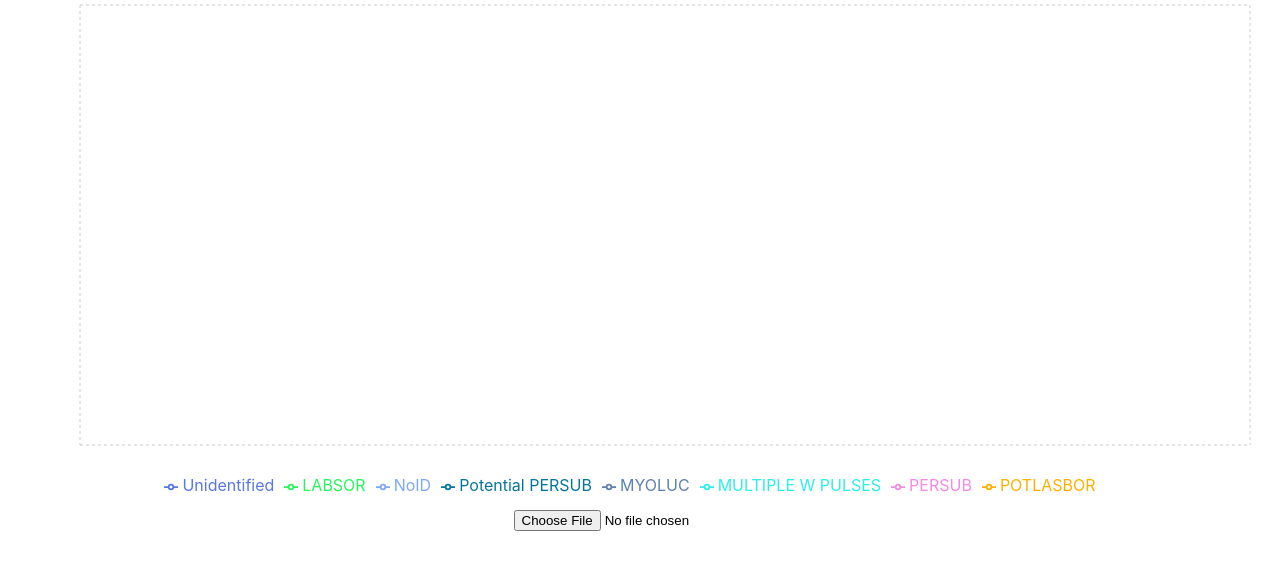
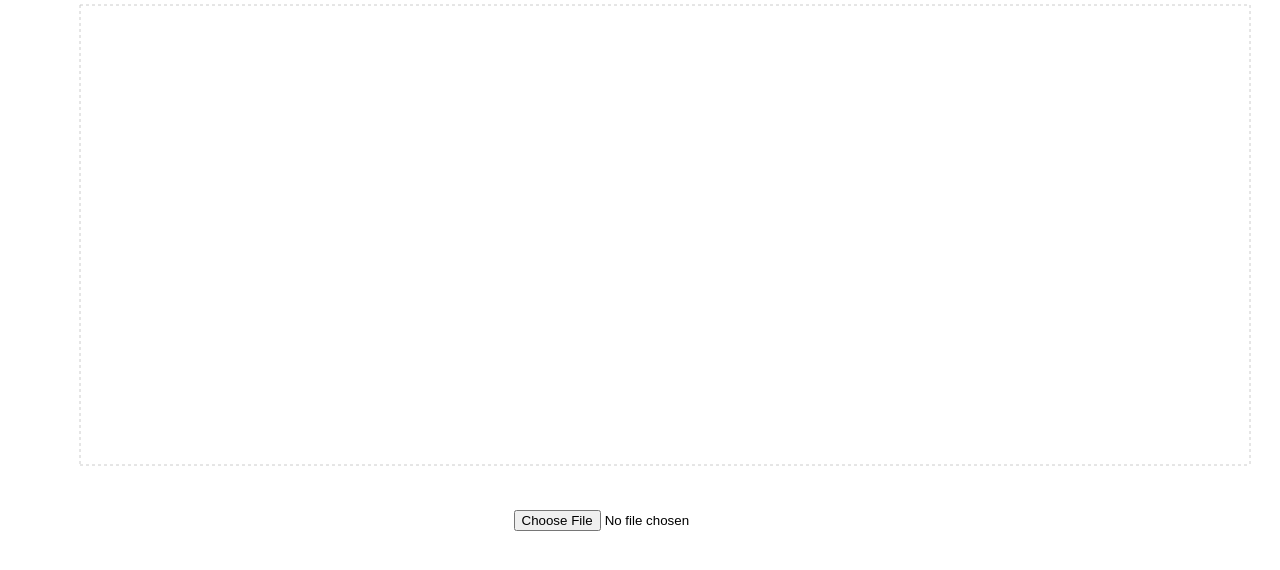
Before and after one commit to danholodak/Bat-Data, a React (Create React App) app: page / in a window 1280 px wide. Shown: the top 570 px of the page. Built offline with nearby package versions, Linux system fonts and the light colour scheme.

Commit message:
Convert json from bat csv into format required for timeline graph, and make a new component for handling tree data

```diff
--- a/src/App.js
+++ b/src/App.js
@@ -1,6 +1,7 @@
 import logo from './logo.svg';
 import './App.css';
-import Example from './components/examplechart';
+import BatTimeline from './components/batTimeline';
+import TreeWidths from './components/treeWidths';
 
 function App() {
   return (
@@ -19,7 +20,7 @@ function App() {
           Learn React
         </a>
       </header> */}
-      <Example></Example>
+      <TreeWidths></TreeWidths>
     </div>
   );
 }
--- a/src/components/examplechart.jsx
+++ b/src/components/batTimeline.jsx
@@ -5,8 +5,10 @@ import { useState } from 'react';
 
 const getBatId = (recording) => recording["MANUAL ID"] || recording["AUTO ID"] || recording["ALTERNATE 1"] || recording["ALTERNATE 2"] || "Unidentified";
 const getRandomColor = () => "#" + ((1 << 24) * Math.random() | 0).toString(16).padStart(6, "0");
+// change this to use day vs hour vs minute
+const getTimePoint = recording => `${recording.DATE}-${recording.HOUR}-${recording.TIME?.split(":")[1]}`;
 
-export default function Example(){
+export default function BatTimeline(){
   // static demoUrl = 'https://codesandbox.io/s/simple-line-chart-kec3v';
   const [batRawData, setBatRawData] = useState([]);
   const [batChartData, setBatChartData] = useState([]);
@@ -19,13 +21,12 @@ export default function Example(){
         console.log(results.data)
 
         setBatRawData(results.data)
-        // for each day present in raw data, make a data point
-        // get all bat kinds we know about, and for each day, set to zero
-        // then for each bat point we see, increment the data for that bat kind on that day
-        // batRawData[i].DATE, batRawData[i]["AUTO ID"], batRawData[i]["ALTERNATE 1"], batRawData[i]["ALTERNATE 2"], batRawData[i]["MANUAL ID"]
-        const dates = results.data.map(recording => recording.DATE);
-        const distinctDates = [...new Set(dates)];
-        console.log(distinctDates);
+        // Get distinct dates
+        const datesWithHours = results.data.map(recording => getTimePoint(recording));
+        const distinctDatesWithHours = [...new Set(datesWithHours)];
+        console.log(distinctDatesWithHours);
+
+        // Get distinct bats
         const batIds = results.data.map(recording => getBatId(recording));
         const distinctBatIds = [...new Set(batIds)];
         console.log(distinctBatIds);
@@ -35,21 +36,24 @@ export default function Example(){
           return dataPoint;
         });
 */
+        // Create a hash map of date:object, where the object has each kind of bat
         const dataPoints = {};
-        distinctDates.forEach(date => {
-          const dataPoint = {DATE: date};
+        distinctDatesWithHours.forEach(timePoint => {
+          const dataPoint = {timePoint: timePoint};
           distinctBatIds.forEach(batId => dataPoint[batId] = 0);
-          dataPoints[date] = dataPoint;
+          dataPoints[timePoint] = dataPoint;
         })
         console.log(dataPoints);
 
+        // Update each object with how many of each bat we heard that day
         results.data.forEach(recording => {
           const batId = getBatId(recording);
-          dataPoints[recording.DATE][batId]++;
+          dataPoints[getTimePoint(recording)][batId]++;
         })
 
-        const finalDataPointsList = Object.keys(dataPoints).map(date => {
-          const final = {...dataPoints[date]};
+        // Convert the hashmap into a list
+        const finalDataPointsList = Object.keys(dataPoints).map(timePoint => {
+          const final = {...dataPoints[timePoint]};
           return final;
         })
         console.log(finalDataPointsList);
@@ -59,11 +63,6 @@ export default function Example(){
       },
     });
   };
-
-  // TODO: why doesn't this work :')
-  const chartLines = batLines.map(batId => {
-    <Line type="monotone" dataKey={batId} stroke={getRandomColor()} activeDot={{ r: 8 }} />
-  });
 
   // render() {
     return (
@@ -82,18 +81,11 @@ export default function Example(){
           }}
         >
           <CartesianGrid strokeDasharray="3 3" />
-          <XAxis dataKey="DATE" />
+          <XAxis dataKey="diameter" />
           <YAxis />
           <Tooltip />
           <Legend />
-          <Line type="monotone" dataKey="Unidentified" stroke={getRandomColor()}  />
-          <Line type="monotone" dataKey="LABSOR" stroke={getRandomColor()} />
-          <Line type="monotone" dataKey="NoID" stroke={getRandomColor()} />
-          <Line type="monotone" dataKey="Potential PERSUB" stroke={getRandomColor()} />
-          <Line type="monotone" dataKey="MYOLUC" stroke={getRandomColor()}  />
-          <Line type="monotone" dataKey="MULTIPLE W PULSES" stroke={getRandomColor()} />
-          <Line type="monotone" dataKey="PERSUB" stroke={getRandomColor()}/>
-          <Line type="monotone" dataKey="POTLASBOR" stroke={getRandomColor()} />
+          { batLines.map(batId => <Line type="monotone" dataKey={batId} stroke={getRandomColor()}/>)}
         </LineChart>
       </ResponsiveContainer>}
 
--- /dev/null
+++ b/src/components/treeWidths.jsx
@@ -0,0 +1,103 @@
+import React, { PureComponent } from 'react';
+import { LineChart, Line, XAxis, YAxis, CartesianGrid, Tooltip, Legend, ResponsiveContainer } from 'recharts';
+import Papa from "papaparse";
+import { useState } from 'react';
+
+const getTreeId = (recording) => recording["Common Name"];
+const getRandomColor = () => "#" + ((1 << 24) * Math.random() | 0).toString(16).padStart(6, "0");
+const getDiameter = recording => recording["DBH (in)"] ? recording["DBH (in)"].split(".")[0] : 0;
+
+export default function TreeWidths(){
+  // static demoUrl = 'https://codesandbox.io/s/simple-line-chart-kec3v';
+  const [treeRawData, setTreeRawData] = useState([]);
+  const [treeChartData, setTreeChartData] = useState([]);
+  const [treeLines, setDistinctTreeLines] = useState([])
+  const changeHandler = (event) => {
+    Papa.parse(event.target.files[0], {
+      header: true,
+      skipEmptyLines: true,
+      complete: function (results) {
+        console.log(results.data)
+
+        setTreeRawData(results.data)
+
+        // Get distinct trees
+        const treeIds = results.data.map(entry => getTreeId(entry));
+        const distinctTreeIds = [...new Set(treeIds)];
+        console.log(distinctTreeIds);
+
+        // Get distinct diameters
+        const diameters = results.data.map(entry => getDiameter(entry));
+        const distinctDiameters = [...new Set(diameters)];
+        console.log(distinctDiameters);
+
+      /*  const dataPoints = distinctDates.map(date => {
+          const dataPoint = {DATE: date};
+          distinctTreeIds.forEach(treeId => dataPoint[treeId] = 0);
+          return dataPoint;
+        });
+*/
+        // Create a hash map of date:object, where the object has each kind of tree
+        const dataPoints = {};
+        distinctDiameters.forEach(diameter => {
+          const dataPoint = {diameter: diameter};
+          distinctTreeIds.forEach(treeId => dataPoint[treeId] = 0);
+          dataPoints[diameter] = dataPoint;
+        })
+        console.log(dataPoints);
+
+        // Update each object with how many of each tree we heard that day
+        results.data.forEach(entry => {
+          const treeId = getTreeId(entry);
+          dataPoints[getDiameter(entry)][treeId]++;
+        })
+
+        // Convert the hashmap into a list
+        const finalDataPointsList = Object.keys(dataPoints).map(diameter => {
+          const final = {...dataPoints[diameter]};
+          return final;
+        })
+        console.log(finalDataPointsList);
+
+        setDistinctTreeLines(distinctTreeIds);
+        setTreeChartData(finalDataPointsList);
+      },
+    });
+  };
+
+  // render() {
+    return (
+      <>
+      {treeChartData &&
+      <ResponsiveContainer width="100%" height="100%" minWidth="500px" minHeight="500px">
+        <LineChart
+          width={500}
+          height={300}
+          data={treeChartData}
+          margin={{
+            top: 5,
+            right: 30,
+            left: 20,
+            bottom: 5,
+          }}
+        >
+          <CartesianGrid strokeDasharray="3 3" />
+          <XAxis dataKey="diameter" />
+          <YAxis />
+          <Tooltip />
+          <Legend />
+          { treeLines.map(treeId => <Line type="monotone" dataKey={treeId} stroke={getRandomColor()}/>)}
+        </LineChart>
+      </ResponsiveContainer>}
+
+      <input
+      type="file"
+      name="file"
+      accept=".csv"
+      onChange={changeHandler}
+      style={{ display: "block", margin: "10px auto" }}
+      />
+      </>
+    );
+  // }
+}
```
